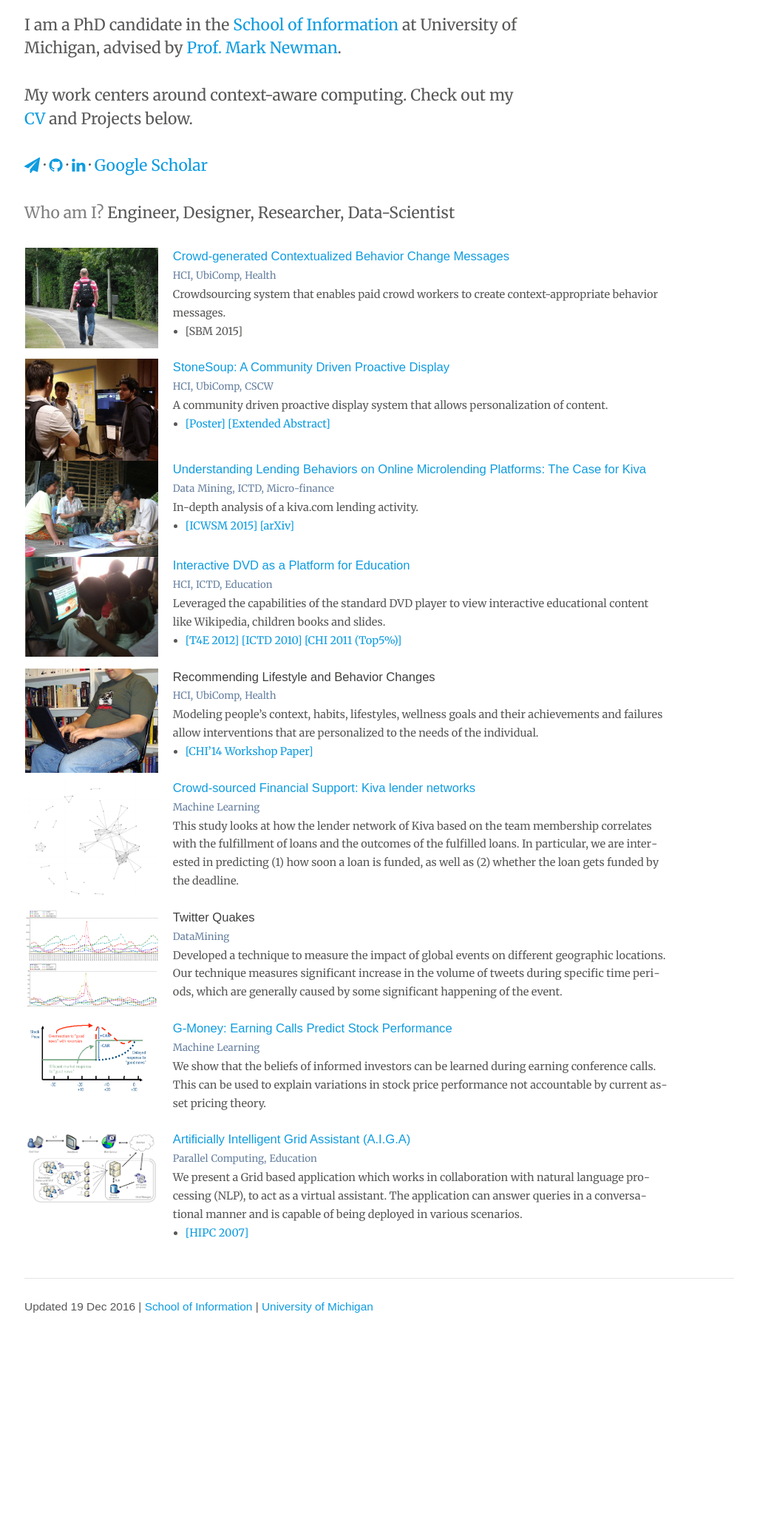
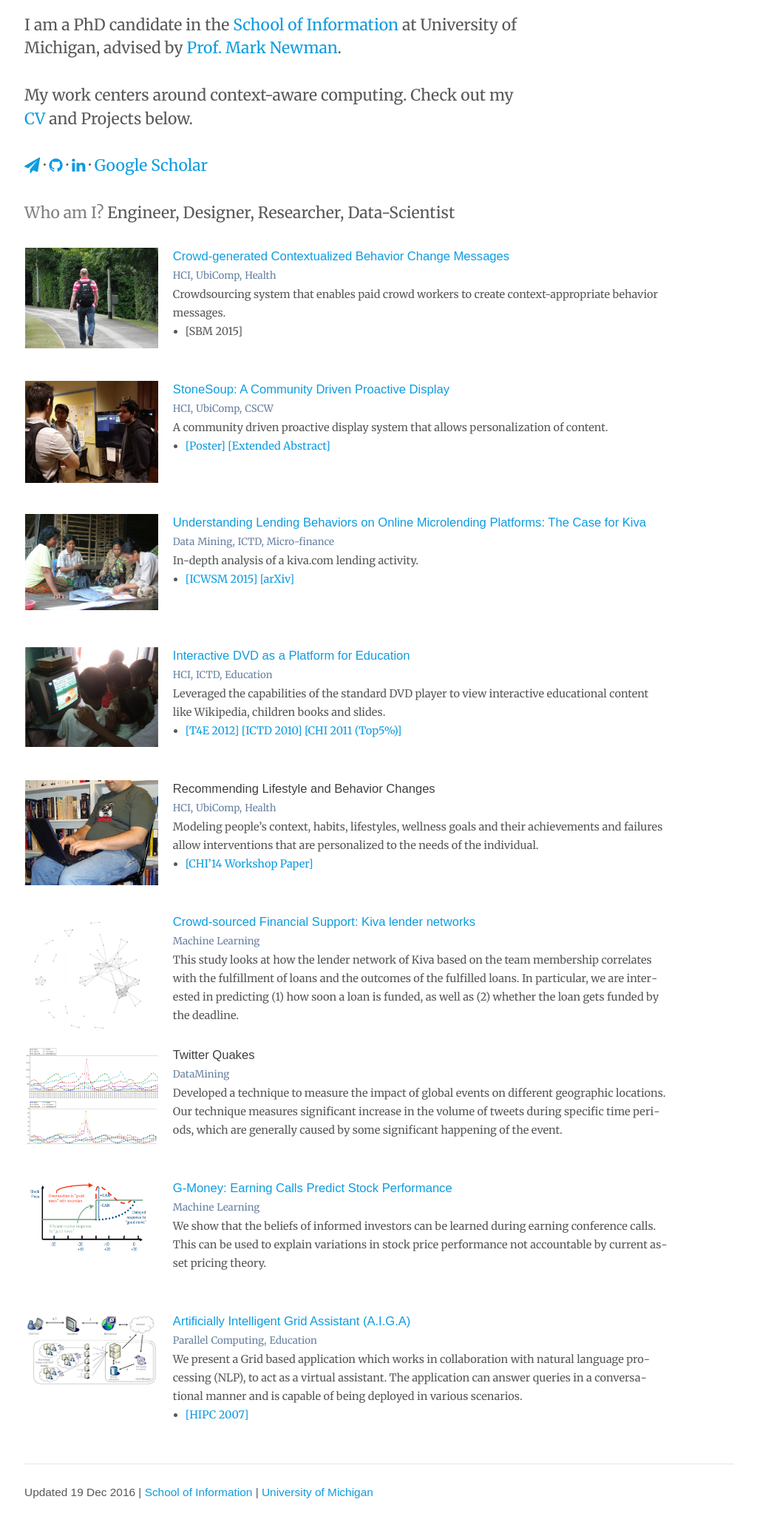
Before and after one commit to gparuthi/gparuthi.github.io, a Jekyll site: the page built from index.md, in a window 1280 px wide. Shown: the whole page at 74% size, without its empty margins (127-1151 px from the left). Built offline with Jekyll 4.4.1, drawn with Linux system fonts in a browser that asks for light colours; nearby versions of some CDN libraries; before the commit the page ends 1807 px from its top, so only the background shows below that.

Commit message:
updated small screen size

```diff
--- a/css/mine.css
+++ b/css/mine.css
@@ -195,7 +195,7 @@
   font: 120%/1.5 'Merriweather', serif;
   text-rendering: optimizeLegibility;
   color: #585857; }
-.bigText>span{
+.bigText>.description{
   color: gray;
 }
 
@@ -250,7 +250,8 @@
   display: block;
   /* Clearfix */
   overflow: hidden;
-  *overflow: visible; }
+  *overflow: visible;
+    height: 180px;}
 
 ul.projects li img {
   float: left; }
@@ -264,25 +265,7 @@
 ul.projects li.nothumb div {
   margin-left: 0; }
 
-/* If iPhone size, display images and text on different lines. */
-@media screen and (max-width: 420px) {
-  ul.projects li img {
-    float: none;
-    margin-top: 0; }
 
-  ul.projects li div {
-    margin-left: 0; } }
-aside {
-  margin-left: 700px;
-  /* 640 for p + 60 margin + 180 for aside = 880 */
-  position: absolute;
-  width: 180px; }
-
-@media screen and (max-width: 840px) {
-  aside {
-    margin-left: 0;
-    position: relative;
-    width: auto; } }
 .article {
   max-width: 880px; }
 
@@ -419,3 +402,45 @@
   width: 670px;
   margin-top: 2em;
   margin-bottom: 3em; }
+
+/* If iPhone size, display images and text on different lines. */
+@media screen and (max-width: 420px) {
+  ul.projects li {
+    height: 100%;
+    text-align: center;
+  }
+
+  ul.projects li img {
+    float: none;
+    margin-top: 0;
+    text-align: center;}
+
+  ul.projects li div {
+    margin-left: 0; }
+
+  ul.projects ul li {
+  display: list-item;
+  list-style-type: none;
+  overflow: visible;
+  margin-left: 1rem;
+  /* aligned with paragraph edge */ }
+
+  .bigText>.description {
+    display: block;
+  }
+  .bigText>.selectable {
+    /*font-size: medium;*/
+  }
+}
+aside {
+  margin-left: 700px;
+  /* 640 for p + 60 margin + 180 for aside = 880 */
+  position: absolute;
+  width: 180px; }
+
+@media screen and (max-width: 840px) {
+  aside {
+    margin-left: 0;
+    position: relative;
+    width: auto; }
+  }
--- a/index.md
+++ b/index.md
@@ -16,7 +16,7 @@
                 <a href="http://scholar.google.com/citations?user=WsoaFHIAAAAJ&hl=en">Google Scholar</a>
 
 {:.bigText}
-<span>Who am I?</span> Engineer, Designer, Researcher, Data-Scientist
+<span class="description">Who am I?</span> <span class="selectable">Engineer, Designer, Researcher, Data-Scientist</span>
 
 <div class="grid">
 
@@ -34,7 +34,8 @@
 
                 <li tags= "{{ post.tags }}">
                 {% if post.thumbnail %}
-                    <img src="{{ post.thumbnail }}" width="180px">
+                    <a href="{{ url }}">
+                    <img src="{{ post.thumbnail }}" width="180px"></a>
                 {% endif %}
 
                 <div>
```
